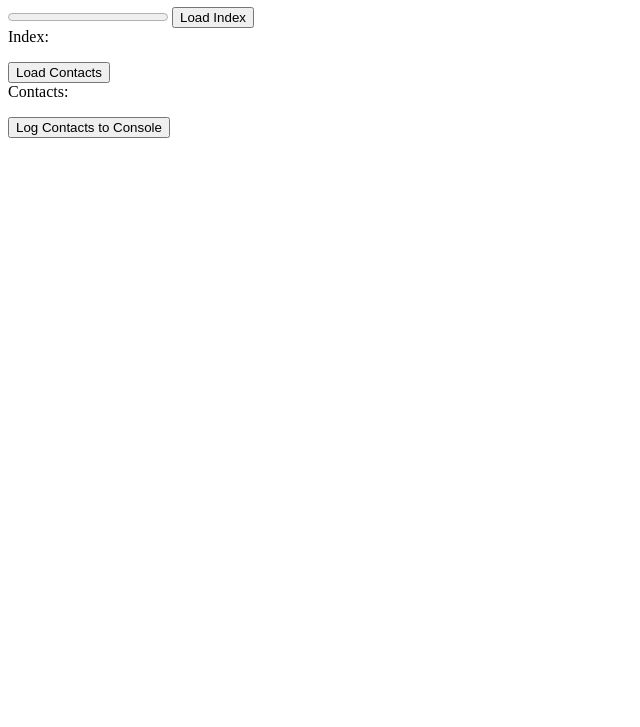
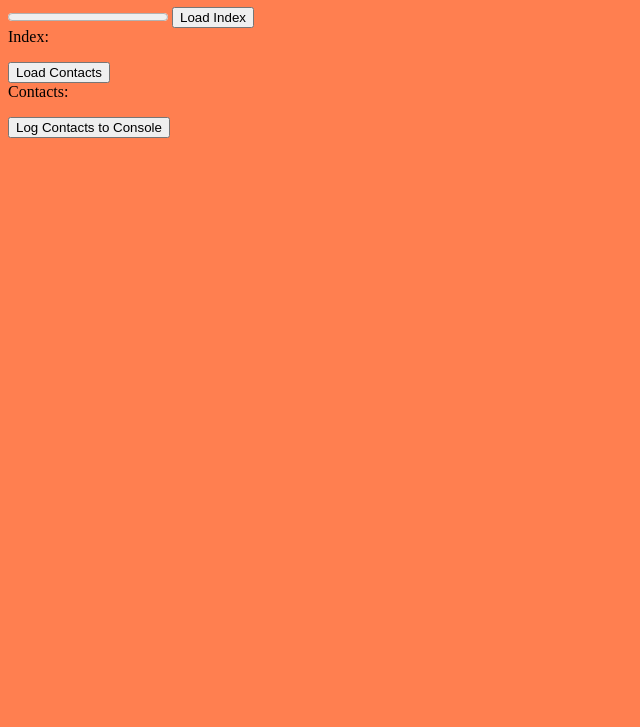
Before and after one commit to dmendez1/mustang-lite, a plain HTML site: page index.html in a window 1280 px wide. Shown: the part 73-800 px from the top of the page, without its empty margins (0-640 px from the left). Drawn offline with Linux system fonts and the light colour scheme.

Commit message:
Update mustang-lite.css

```diff
--- a/mustang-lite.css
+++ b/mustang-lite.css
@@ -1 +1,2 @@
 h1 { color:blue; }
+body {background-color: coral;}
```
